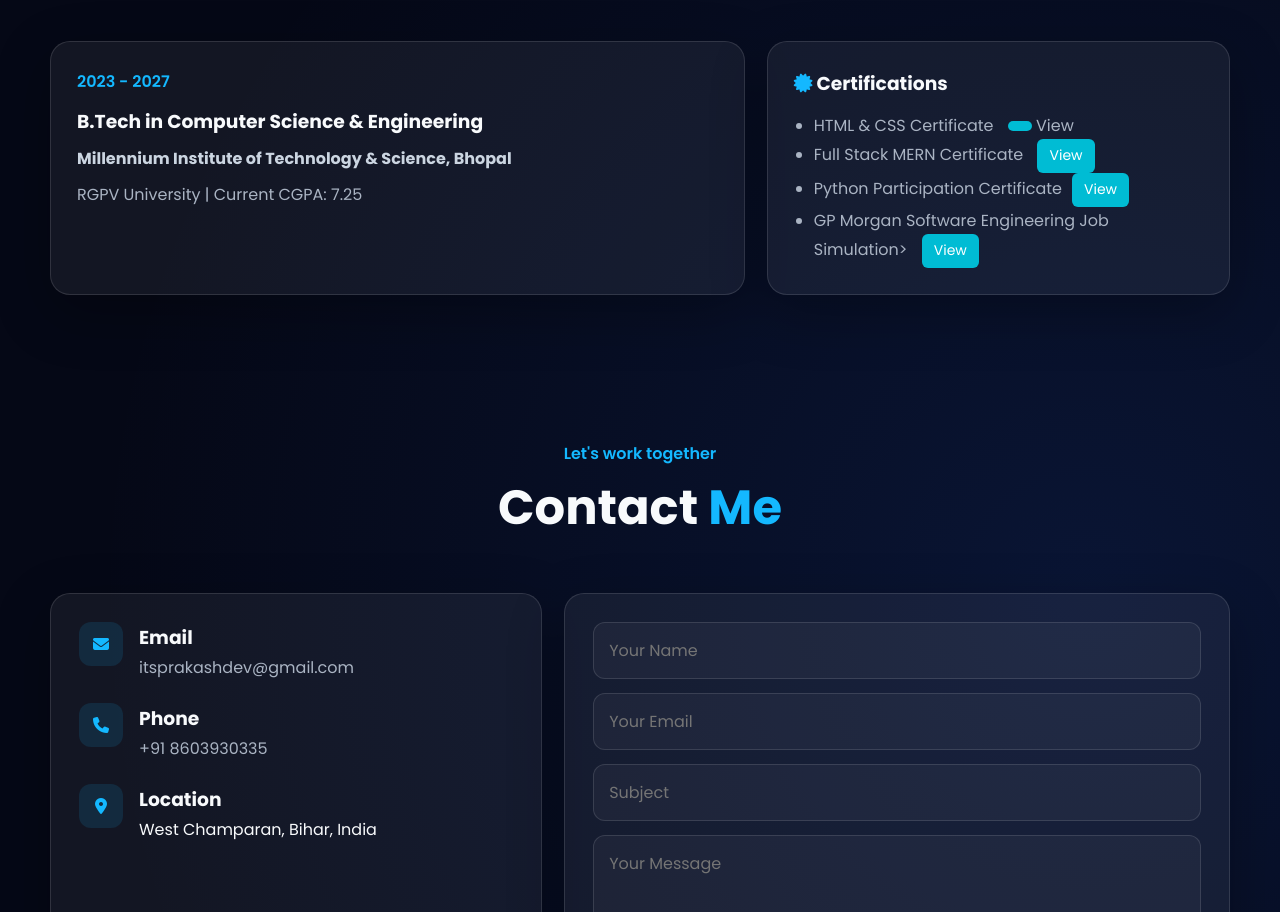
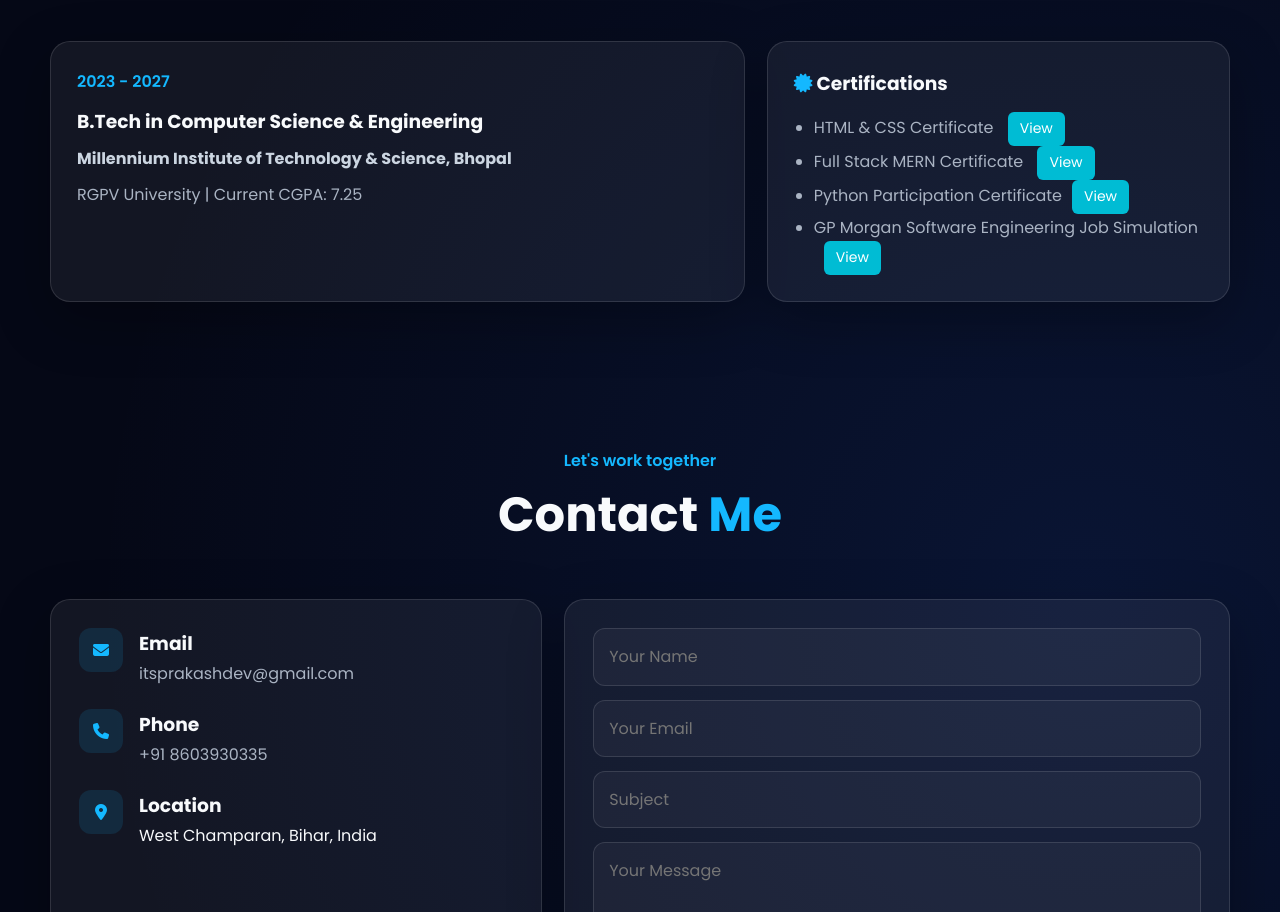
Before and after one commit to itsprakashdev52/itsprakashdev52.github.io, a plain HTML site: page index.html in a window 1280 px wide. Shown: the part 2779-3691 px from the top of the page. Drawn offline with nearby package versions, Linux system fonts and the light colour scheme.

Commit message:
Update index.html

```diff
--- a/index.html
+++ b/index.html
@@ -231,13 +231,13 @@
           <h3><i class="fa-solid fa-certificate"></i> Certifications</h3>
           <ul>
             <li>  HTML & CSS Certificate
-              <a href= "HTML & CSS.pdf" target="_blank" class=" certificate-btn">   </a> View</li>
+              <a href= "HTML & CSS.pdf" target="_blank" class=" certificate-btn"> View  </a> </li>
 
             <li>Full Stack MERN Certificate  <a href="FullStack Development with MERN.pdf" target="_blank" class=" certificate-btn">   View </a></li>
 
             <li> Python Participation Certificate<a href="Python Perticipate.JPG" target="_blank" class=" certificate-btn">  View </a> </li>
 
-            <li> GP Morgan Software Engineering Job Simulation>
+            <li> GP Morgan Software Engineering Job Simulation
               <a href="Prakash Kumar JP Morgan Software Engineering Certificate.pdf" target="_blank" class=" certificate-btn">  View </a> </li>
           </ul>
         </article>
```
